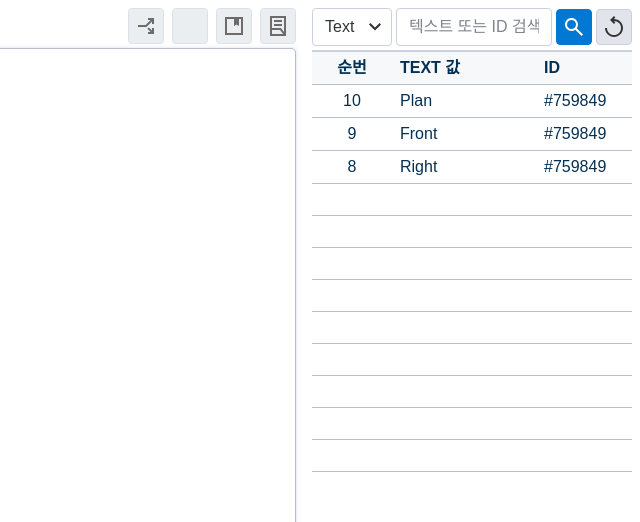
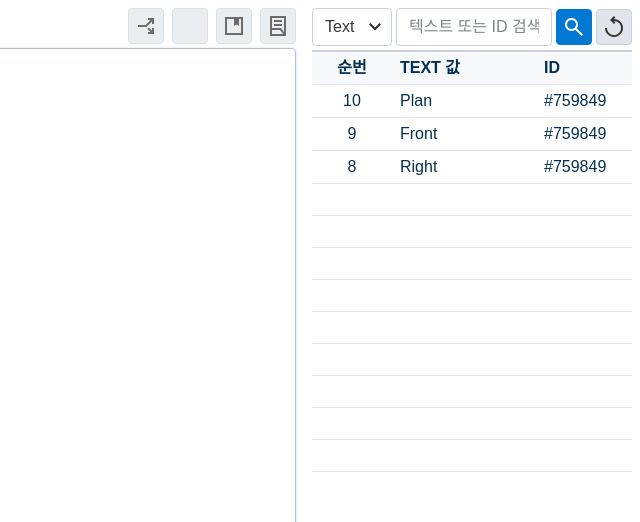
Before and after one commit to yjkimpomit/svgViewer, a plain HTML site: page pnid/index.html in a window 1280 px wide. Shown: the top 522 px of the page, 640-1280 px from the left. Drawn offline with nearby package versions, Linux system fonts and the light colour scheme; a web font is replaced by a local one.

Commit message:
R02 table border color

```diff
--- a/pnid/css/style.css
+++ b/pnid/css/style.css
@@ -177,6 +177,7 @@ a {
 	height: 100%;
 	margin-bottom: 0;
 	border-top: 2px solid var(--border-neutral-secondary);
+	border-bottom: 2px solid var(--border-neutral-secondary);
 }
 
 .table {
@@ -198,6 +199,7 @@ a {
 .table th,
 .table td {
 	height: 32px;
+	border-color: var(--bg-neutral-secondary);
 }
 
 /* 순번칼럼 너비 */
```
